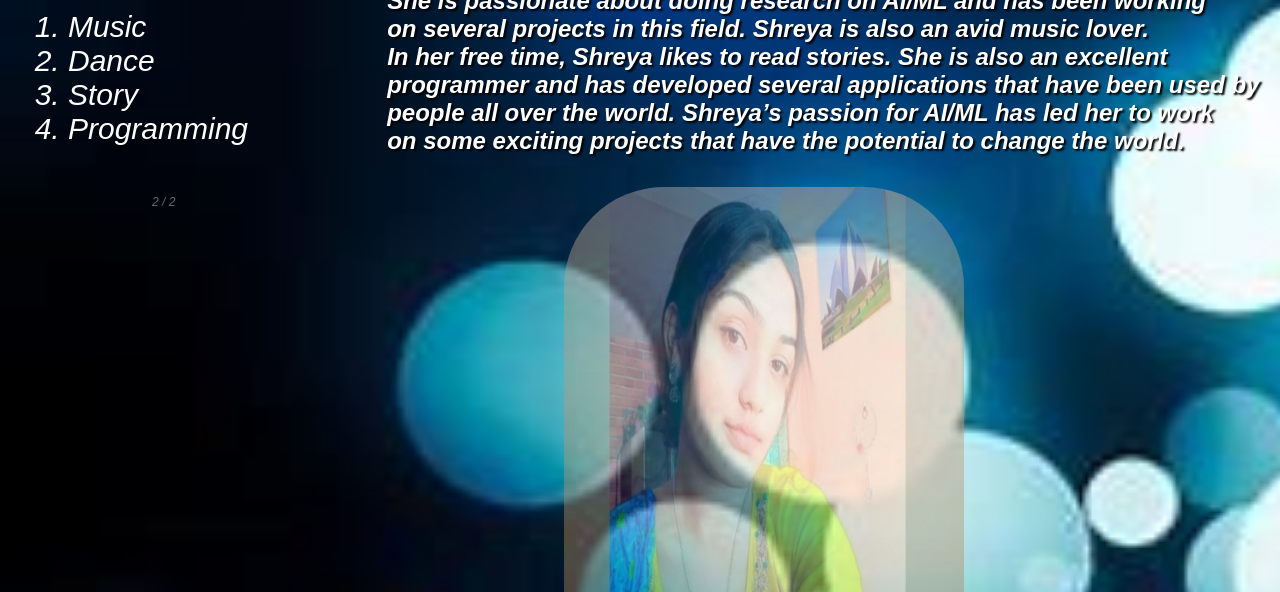
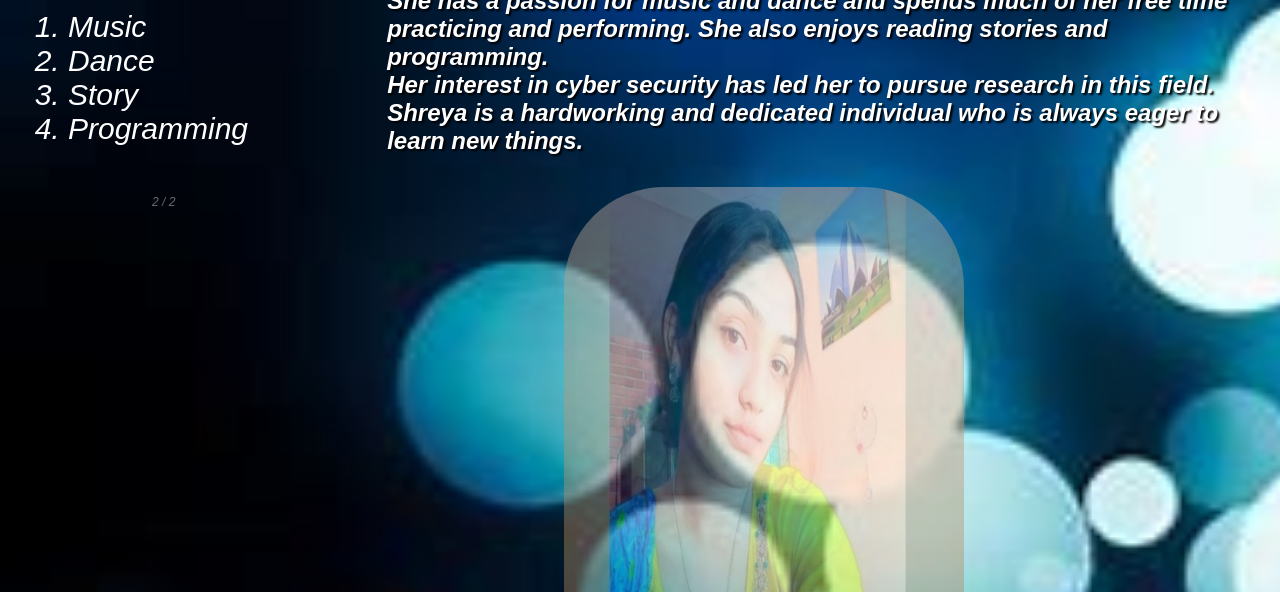
Before and after one commit to ro501/ro501.github.io, a plain HTML site: page index.html in a window 1280 px wide. Shown: the part 508-1100 px from the top of the page. Drawn offline with Linux system fonts and the light colour scheme.

Commit message:
Update index.html

```diff
--- a/index.html
+++ b/index.html
@@ -35,13 +35,11 @@
         <h1>ABOUT ME:</h1>
         <article>
             <h4>
-            <p>Shreya is a student at IIT Bombay studying computer science. <br>
-            She is passionate about doing research on AI/ML and has been working<br>
-            on several projects in this field. Shreya is also an avid music lover.<br>
-            In her free time, Shreya likes to read stories. She is also an excellent <br>
-            programmer and has developed several applications that have been used by <br>
-            people all over the world. Shreya’s passion for AI/ML has led her to work <br>
-            on some exciting projects that have the potential to change the world.<br>
+            <p>Shreya is a young  who girl recently completed her 12th grade in 2022.<br>
+               She has a passion for music and dance and spends much of her free time <br>
+               practicing and performing. She also enjoys reading stories and programming.<br>
+               Her interest in cyber security has led her to pursue research in this field. <br>
+               Shreya is a hardworking and dedicated individual who is always eager to learn new things.
             </p>
             </h4>
         </article>
```
